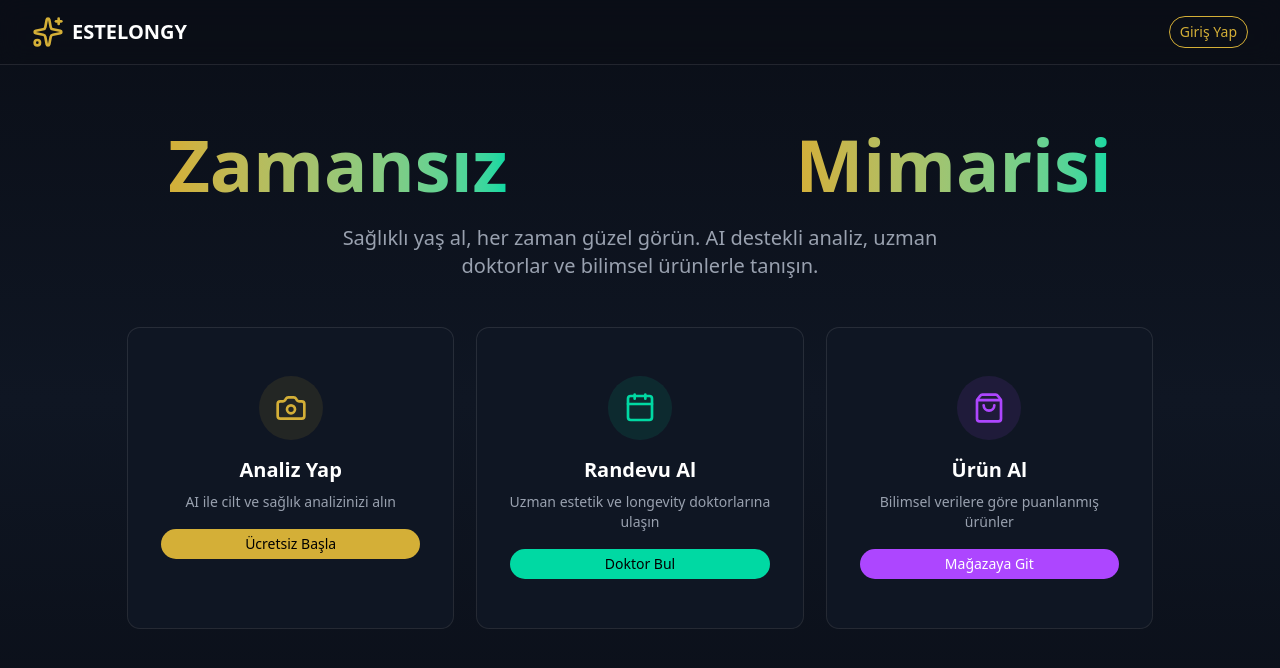
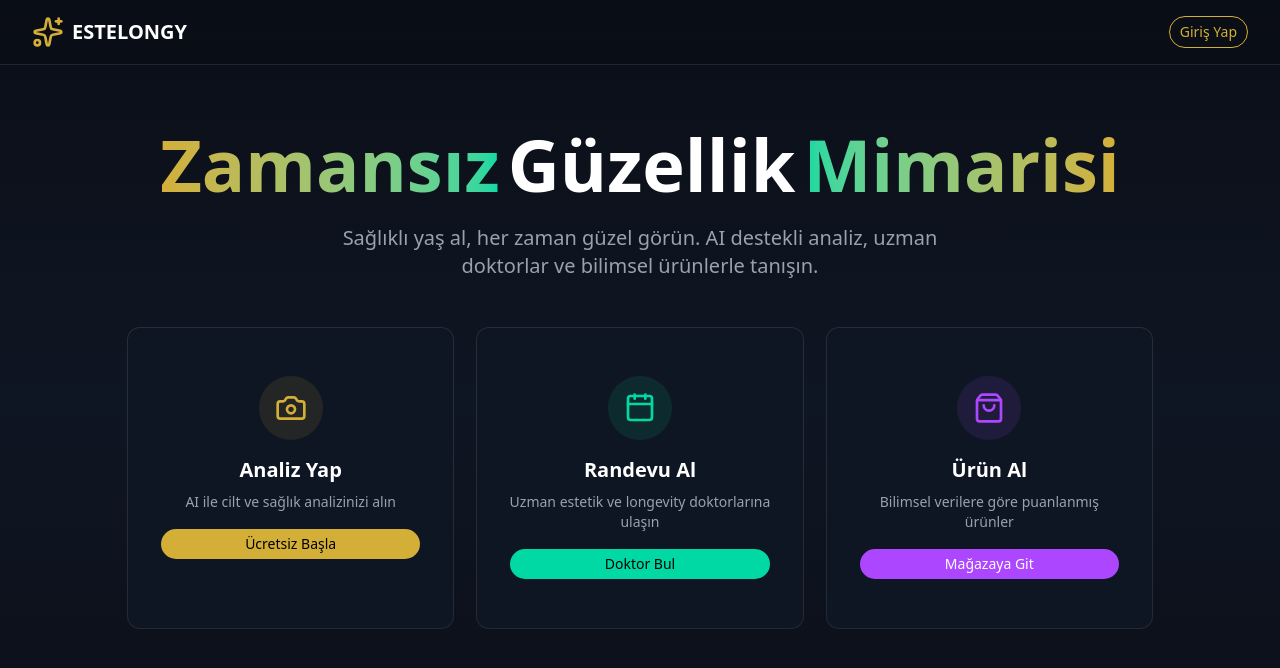
Before and after one commit to estelongy/estelongy-v2, a Next.js app: page / in a window 1280 px wide. Shown: the top 668 px of the page. Built offline with nearby package versions, Linux system fonts and the light colour scheme.

Commit message:
Update page.tsx

```diff
--- a/src/app/page.tsx
+++ b/src/app/page.tsx
@@ -39,10 +39,10 @@
 <span className="text-transparent bg-clip-text bg-gradient-to-r from-[#d4af37] to-[#00d9a3]">
   Zamansız
 </span>
-  <span className="text-transparent bg-clip-text white">
+<span className="text-white mx-2">
   Güzellik
 </span>
-<span className="text-transparent bg-clip-text bg-gradient-to-r from-[#d4af37] to-[#00d9a3]">
+<span className="text-transparent bg-clip-text bg-gradient-to-r from-[#00d9a3] to-[#d4af37]">
   Mimarisi
 </span>
 
```
Lines whose indentation alone changed are shown as unchanged.
